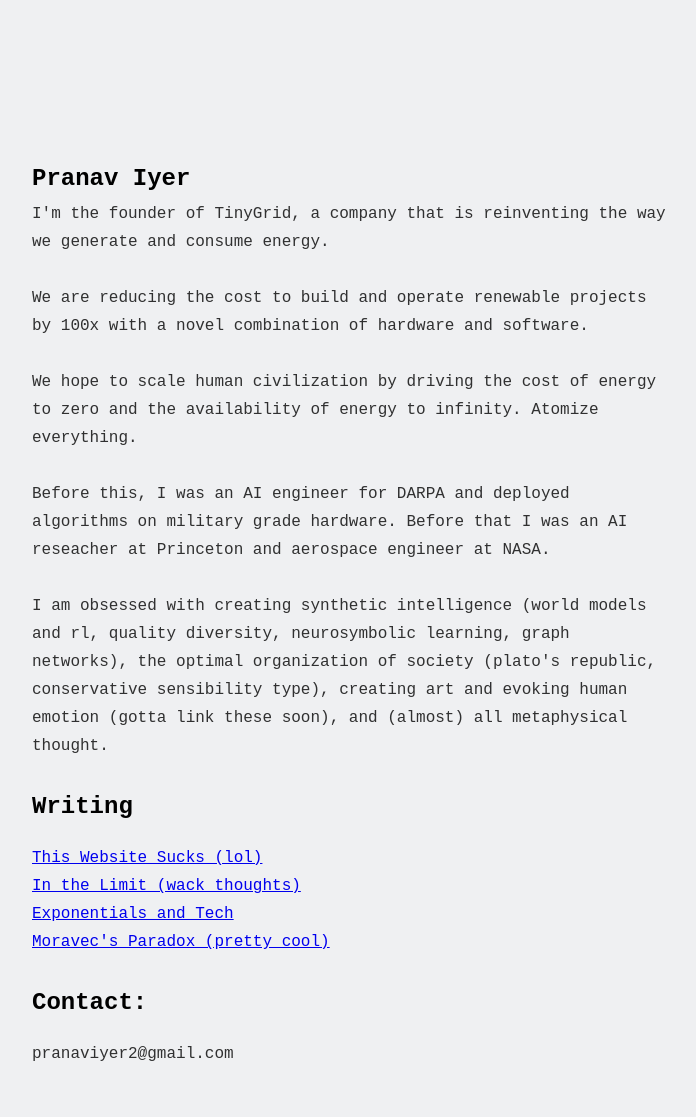
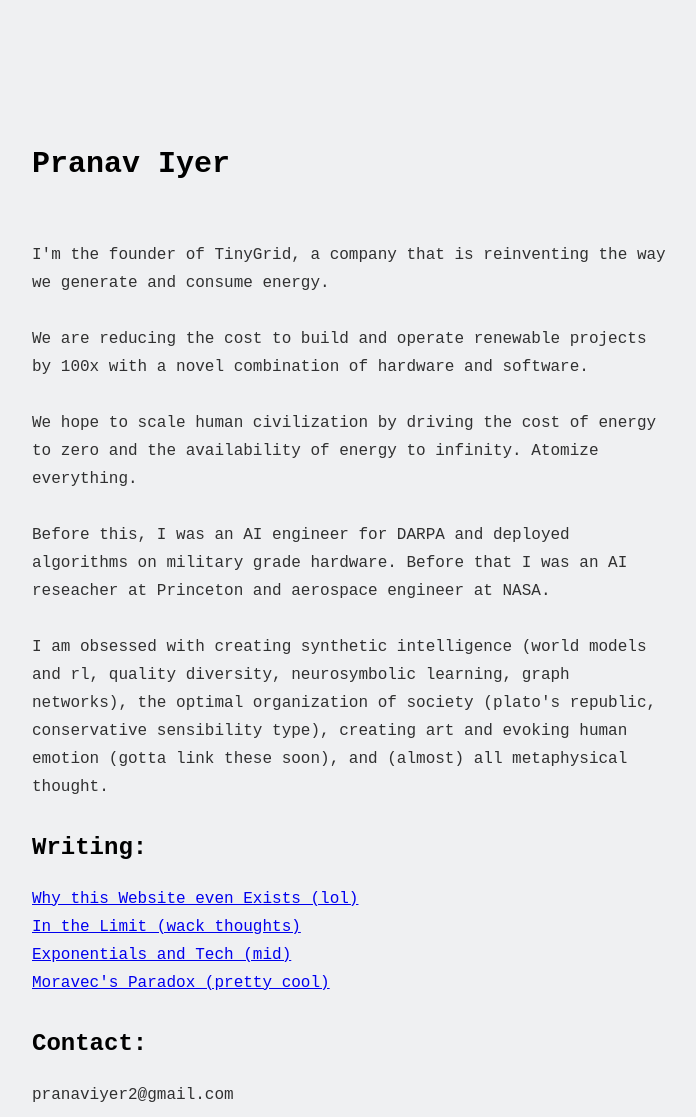
Before and after one commit to pranav270-create/pranav270-create.github.io, a Jekyll site: the page index.html, which Jekyll copies as it is, in a window 1280 px wide. Shown: the whole page, without its empty margins (26-722 px from the left). Built offline with Jekyll 4.4.1, drawn with Linux system fonts in a browser that asks for light colours; before the commit the page ends 1076 px from its top, so only the background shows below that.

Commit message:
added files

```diff
--- a/index.html
+++ b/index.html
@@ -19,11 +19,11 @@
     <br>
     <br>
     I am obsessed with creating synthetic intelligence (world models and rl, quality diversity, neurosymbolic learning, graph networks), the optimal organization of society (plato's republic, conservative sensibility type), creating art and evoking human emotion (gotta link these soon), and (almost) all metaphysical thought.
-    <h1 class="h1">Writing</h1>
+    <h1 class="h1">Writing: </h1>
     <div class="links">
-      <a href="website.html">This Website Sucks (lol)</a> <br>
+      <a href="website.html">Why this Website even Exists (lol)</a> <br>
       <a href="limit.html">In the Limit (wack thoughts)</a> <br>
-      <a href="exponentials.html">Exponentials and Tech</a> <br>
+      <a href="exponentials.html">Exponentials and Tech (mid)</a> <br>
       <a href="moravec.html">Moravec's Paradox (pretty cool)</a> <br>
     </div>
     <h1 class="h1">Contact: </h1> pranaviyer2@gmail.com
--- a/styles.css
+++ b/styles.css
@@ -9,7 +9,7 @@
     -moz-osx-font-smoothing: grayscale;
     padding-top: 100px;
     font-size: 16px;
-    font-weight: 200px;
+    font-weight: 300px;
     padding-left: 50px;
     word-wrap: break-word; /* Add this line */
     width: 50%;
@@ -20,8 +20,9 @@
     font-family: 'Courier New', Courier, monospace; /* use a monospace font */
     line-height: 1.75;
     color: #000000; /* White text color */
-    padding-top: 50px;
-    font-size:24px;
+    padding-top: 30px;
+    padding-bottom: 50px;
+    font-size:30px;
     font-weight: bold;
     word-wrap: break-word; /* Add this line */
 }
@@ -32,6 +33,7 @@
     line-height: 1.75;
     color: #000000; /* White text color */
     padding-top: 10px;
+    padding-bottom: 0px;
     font-size:24px;
     font-weight: bold;
     word-wrap: break-word; /* Add this line */
--- a/website.html
+++ b/website.html
@@ -4,10 +4,10 @@
     <meta charset="UTF-8">
     <meta http-equiv="X-UA-Compatible" content="IE=edge">
     <meta name="viewport" content="width=device-width, initial-scale=1.0">
-    <title>Document</title>
+    <title>On Writing</title>
 </head>
 <body>
-    <p><em>Foreword: this used to be called “Why I Began Writing…(Publicly)” ... then I got frustrated in the process of making the website and felt that the current title was more apt</em></p>
+    <p><strong>Description:</strong> Why this website exists</p>
 
     <p>My first love was playing outside. The combination of nature and the thrill of competitive sports made me feel the most human, tapping into the primal wiring evolution had granted me over millions of years. My second love was reading. I started coming home and curling up with a book for hours on end, ignoring all sense of time, hunger, and thirst. It was only recently that I found my third love: writing.</p>
 
```
Also changed, not shown: exponentials.html (+42 -0 lines), limit.html (+12 -4 lines), moravec.html (+95 -0 lines).
